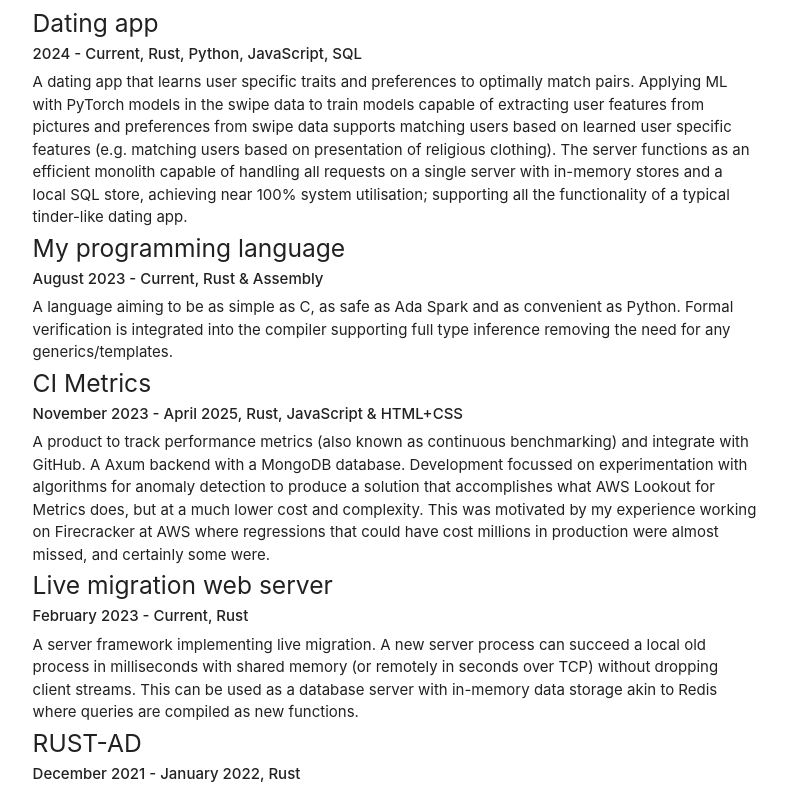
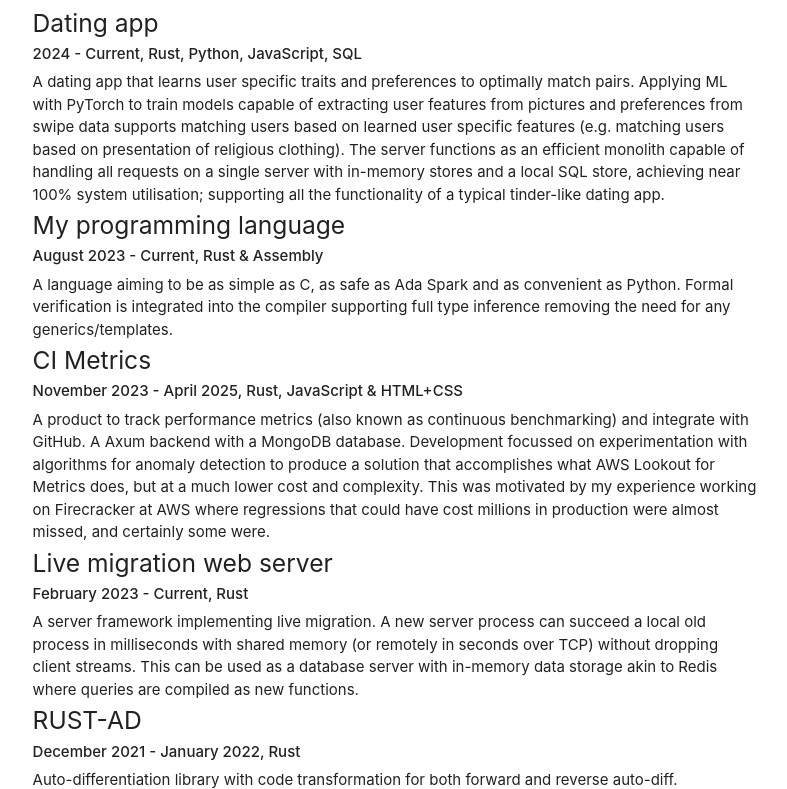
Before and after one commit to JonathanWoollett-Light/cv, a plain HTML site: page index.html in a window 1280 px wide. Shown: the part 2060-2849 px from the top of the page, without its empty margins (320-1107 px from the left). Drawn offline with nearby package versions, Linux system fonts and the light colour scheme.

Commit message:
Update index.html

```diff
--- a/index.html
+++ b/index.html
@@ -239,7 +239,7 @@
             />
 <h5>Dating app</h5>
 <strong>2024 - Current, Rust, Python, JavaScript, SQL</strong>
-<p>A dating app that learns user specific traits and preferences to optimally match pairs. Applying ML with PyTorch models in the swipe data to train models capable of extracting user features from pictures and preferences from swipe data supports matching users based on learned user specific features (e.g. matching users based on presentation of religious clothing). The server functions as an efficient monolith capable of handling all requests on a single server with in-memory stores and a local SQL store, achieving near 100% system utilisation; supporting all the functionality of a typical tinder-like dating app.
+<p>A dating app that learns user specific traits and preferences to optimally match pairs. Applying ML with PyTorch to train models capable of extracting user features from pictures and preferences from swipe data supports matching users based on learned user specific features (e.g. matching users based on presentation of religious clothing). The server functions as an efficient monolith capable of handling all requests on a single server with in-memory stores and a local SQL store, achieving near 100% system utilisation; supporting all the functionality of a typical tinder-like dating app.
 </p>
             <h5>
               <a href="https://jonathanwoollett-light.github.io/language/"
```
